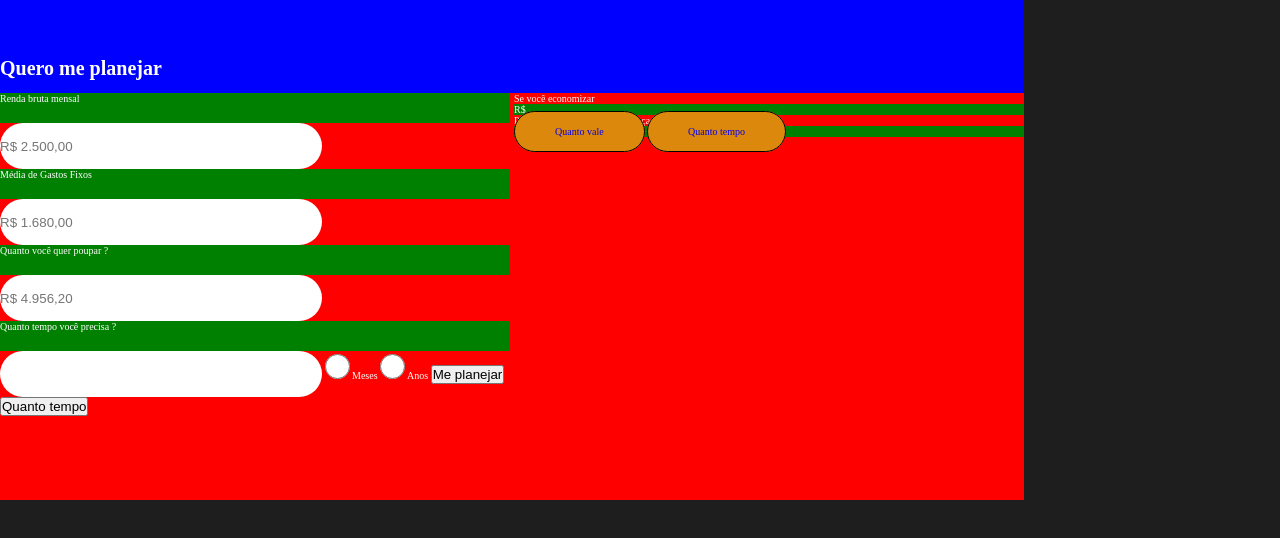
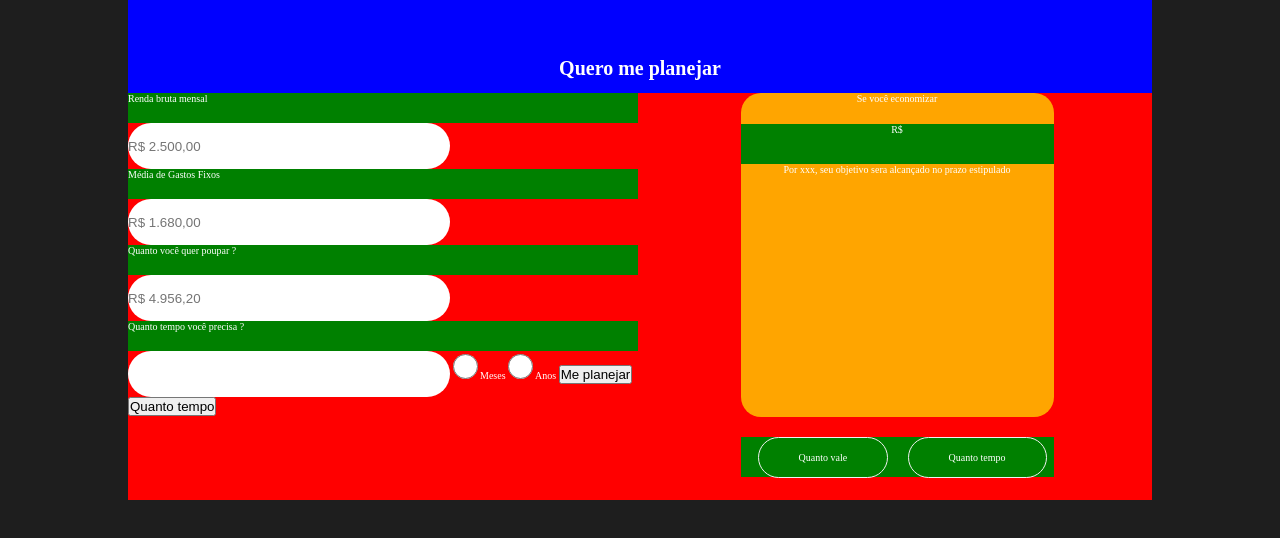
Before and after one commit to projeto-em-grupo/Holleritch2.0, a plain HTML site: page html/orçamento.html in a window 1280 px wide. Drawn offline with Linux system fonts and the light colour scheme.

Commit message:
asside positions

```diff
--- a/css/general.css
+++ b/css/general.css
@@ -31,6 +31,10 @@
  --a-h: 4rem;
  --a-br: 5rem;
 
+ --asidesec-w: 31.3rem;
+ --asidesec-h: 32.4rem;
+ --asidesec-r: 2rem;
+
  /* ---- margin ---- */
  --h1-mtop: 5.7rem;
 
@@ -50,6 +54,7 @@ body{
 main{
     width: var(--main-w);
     height: 50rem;
+    margin: auto;
     background-color: red;
 }
 main h1{
@@ -57,6 +62,7 @@ main h1{
     padding-top: var(--h1-mtop);
     background-color: blue;
     box-sizing: border-box;
+    text-align: center;
 }
 main header {
     width: var(--aside-2w);
@@ -91,15 +97,33 @@ main aside {
     width: var(--aside-2w);
     float: right;
 }
+main aside section {
+    width: var(--asidesec-w);
+    height: var(--asidesec-h);
+    margin: auto;
+    border-radius: var(--asidesec-r);
+    text-align: center;
+    background-color: orange;
+}
 main aside div {
     background-color: green;
+    width: var(--asidesec-w);
+    height: var(--a-h);
+    margin: auto;
+    margin-top: 20px;
+
 
 }
 main aside div a{
     box-sizing: border-box;
-    background-color: var(--butons-color);
     padding: var(--a-w) var(--a-h);
     border-radius: var(--a-br);
-    border: 1px solid black;
+    border: 1px solid var(--window-color);
+    color: var(--title-color);
+    display: inline-block;
+    margin: 0px 0px 0px 17px;
+
+
+
 
 }
```
